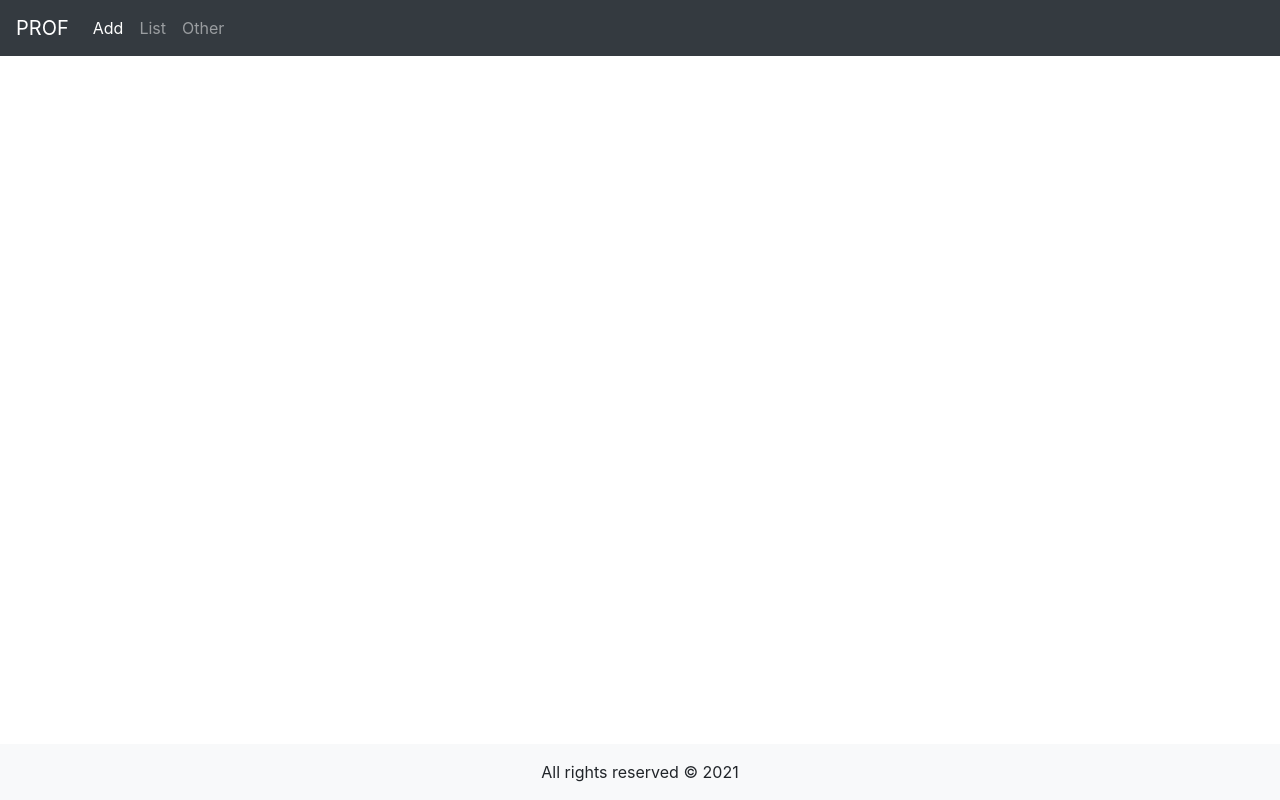
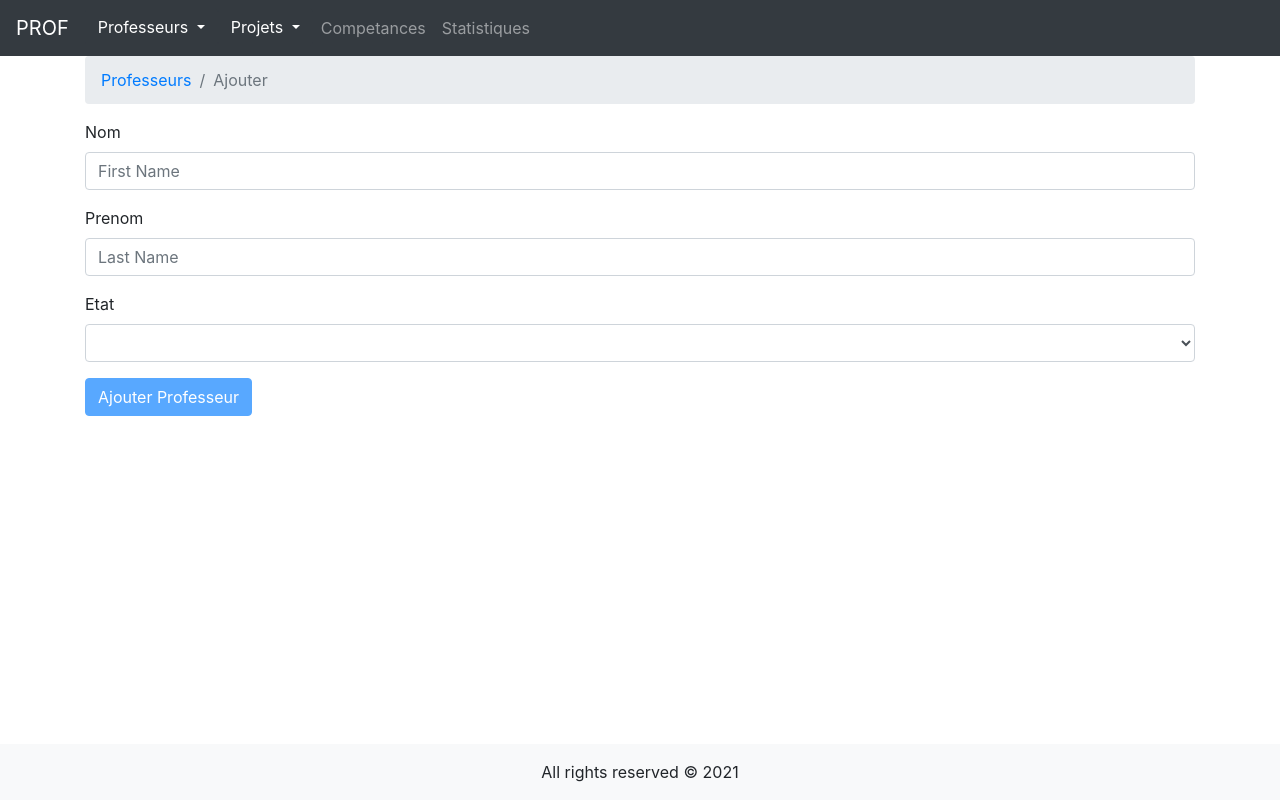
Before and after one commit to Mouad-Louhibi/Gestion-Professeurs, an Angular app: page /add-prof in a window 1280 px wide. Before the commit this address led to /. Built offline with nearby package versions, Linux system fonts and the light colour scheme; no server answers.

Commit message:
Main Page & New Professuers Pages

```diff
--- a/src/app/app.module.ts
+++ b/src/app/app.module.ts
@@ -10,6 +10,7 @@ import { ReactiveFormsModule } from '@angular/forms';
 import { HttpClientModule } from '@angular/common/http'
 import { ProfesseurService } from './services/professeur.service';
 import { ListProfComponent } from './components/list-prof/list-prof.component';
+import { MainPageComponent } from './components/main-page/main-page.component';
 
 @NgModule({
   declarations: [
@@ -18,6 +19,7 @@ import { ListProfComponent } from './components/list-prof/list-prof.component';
     FooterComponent,
     ProfFormComponent,
     ListProfComponent,
+    MainPageComponent,
   ],
   imports: [
     BrowserModule,
--- a/src/app/components/header/header.component.html
+++ b/src/app/components/header/header.component.html
@@ -1,18 +1,40 @@
 <nav class="navbar navbar-expand-lg navbar-dark bg-dark">
-    <a class="navbar-brand" href="#">PROF</a>
-    <button class="navbar-toggler" type="button" data-toggle="collapse" data-target="#navbarText" aria-controls="navbarText" aria-expanded="false" aria-label="Toggle navigation">
+  <a class="navbar-brand" href="/main">PROF</a>
+  <button class="navbar-toggler" type="button" data-toggle="collapse" data-target="#navbarText"
+    aria-controls="navbarText" aria-expanded="false" aria-label="Toggle navigation">
     <span class="navbar-toggler-icon"></span>
   </button>
   <div class="collapse navbar-collapse" id="navbarText">
     <ul class="navbar-nav mr-auto">
       <li class="nav-item active">
-          <a class="nav-link" routerLink="/add" routerLinkActive="active">Add</a>
+        <div class="dropdown">
+          <button class="btn btn-dark dropdown-toggle" type="button" id="dropdownMenuButton" data-toggle="dropdown"
+            aria-haspopup="true" aria-expanded="false">
+            Professeurs
+          </button>
+          <div class="dropdown-menu" aria-labelledby="dropdownMenuButton">
+            <a class="dropdown-item" href="/add-prof">Ajouter</a>
+            <a class="dropdown-item" href="/list-prof">Liste</a>
+          </div>
+        </div>
       </li>
       <li class="nav-item">
-          <a class="nav-link" href="/list">List</a>
+        <div class="dropdown">
+          <button class="btn btn-dark dropdown-toggle" type="button" id="dropdownMenuButton" data-toggle="dropdown"
+            aria-haspopup="true" aria-expanded="false">
+            Projets
+          </button>
+          <div class="dropdown-menu" aria-labelledby="dropdownMenuButton">
+            <a class="dropdown-item" href="#">Ajouter</a>
+            <a class="dropdown-item" href="#">Liste</a>
+          </div>
+        </div>
       </li>
       <li class="nav-item">
-          <a class="nav-link" href="#">Other</a>
+        <a class="nav-link" href="#">Competances</a>
+      </li>
+      <li class="nav-item">
+        <a class="nav-link" href="#">Statistiques</a>
       </li>
     </ul>
   </div>
--- a/src/app/components/list-prof/list-prof.component.html
+++ b/src/app/components/list-prof/list-prof.component.html
@@ -1,4 +1,9 @@
-<table class="table">
+<div class="container">
+    <ol class="breadcrumb">
+        <li class="breadcrumb-item"><a href="/list-prof">Professeurs</a></li>
+        <li class="breadcrumb-item active">Liste</li>
+    </ol>
+    <table class="table table-striped">
         <thead>
             <tr>
                 <th scope="col">#</th>
@@ -15,9 +20,11 @@
                 <td>{{ prof.prenom }}</td>
                 <td>{{ prof.etat }}</td>
                 <td>
-              <button type="button" class="btn btn-primary">Edit</button>
-              <button type="button" class="btn btn-danger" (click)="deleteProf(prof.id)">Delete</button>
+                    <form class="d-inline">
+                        <input type="submit" value="Supprimer" class="btn btn-danger" (click)="deleteProf(prof.id)">
+                    </form>
                 </td>
             </tr>
         </tbody>
     </table>
+</div>
--- /dev/null
+++ b/src/app/components/main-page/main-page.component.html
@@ -0,0 +1,6 @@
+<div class="container">
+    <h1 class="display-4">Welcome To Professors</h1>
+    <p class="mb-4">main-page works!</p>
+    <a href="/add-prof" class="btn btn-light">Ajouter Prof</a>
+    <a href="/list-prof" class="btn btn-light">Afficher Prof</a>
+</div>
--- /dev/null
+++ b/src/app/components/main-page/main-page.component.ts
@@ -0,0 +1,15 @@
+import { Component, OnInit } from '@angular/core';
+
+@Component({
+  selector: 'main-page',
+  templateUrl: './main-page.component.html',
+  styleUrls: ['./main-page.component.scss']
+})
+export class MainPageComponent implements OnInit {
+
+  constructor() { }
+
+  ngOnInit(): void {
+  }
+
+}
--- a/src/app/components/prof-form/prof-form.component.html
+++ b/src/app/components/prof-form/prof-form.component.html
@@ -1,3 +1,8 @@
+<div class="container">
+    <ol class="breadcrumb">
+        <li class="breadcrumb-item"><a href="/list-prof">Professeurs</a></li>
+        <li class="breadcrumb-item active">Ajouter</li>
+    </ol>
     <form (ngSubmit)="onSubmit()" [formGroup]="form">
         <div class="form-group">
             <label>Nom</label>
@@ -20,3 +25,4 @@
             Ajouter Professeur
         </button>
     </form>
+</div>
```
Also changed, not shown: src/app/app-routing.module.ts (+4 -3 lines), src/app/components/main-page/main-page.component.scss (added), 1 other file (tests, documents, lock files or other folders). Lines whose indentation alone changed are shown as unchanged.
